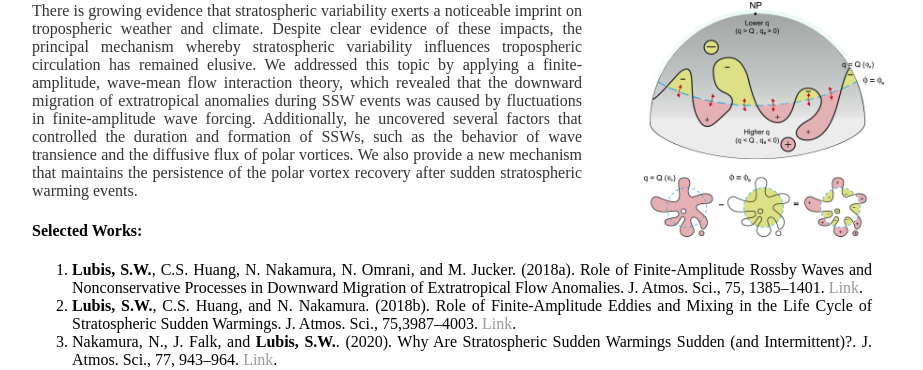
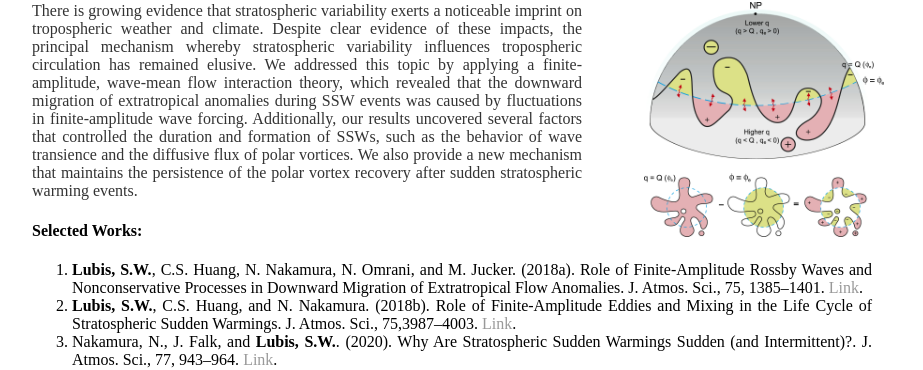
Before and after one commit to sandrolubis/sandrolubis.github.io, a Jekyll site: the page built from research/index.html, in a window 1280 px wide. Shown: the part 810-1180 px from the top of the page, without its empty margins (276-1199 px from the left). Built offline with Jekyll 4.4.1, drawn with Linux system fonts in a browser that asks for light colours.

Commit message:
Update index.html

```diff
--- a/research/index.html
+++ b/research/index.html
@@ -25,8 +25,10 @@
 			<img src="https://sandrolubis.github.io/assets/images/full-jas-d-17-0376.1-f1.jpg" alt="Fig 2" style="position:absolute; left:920px; width:240px">
 			<p class="indented", style="width:550px"><font size=3>  There is growing evidence that stratospheric variability exerts a noticeable imprint on tropospheric weather
                             and climate. Despite clear evidence of these impacts, the principal mechanism whereby stratospheric variability influences tropospheric circulation has remained elusive.
-				We addressed this topic by applying a finite-amplitude, wave-mean flow interaction theory, which revealed that the downward migration of extratropical anomalies during SSW events was caused by fluctuations in finite-amplitude wave forcing. Additionally, he uncovered several factors that
-				controlled the duration and formation of SSWs, such as the behavior of wave transience and the diffusive flux of polar vortices. We also provide a new mechanism that maintains the persistence of
+				We addressed this topic by applying a finite-amplitude, wave-mean flow interaction theory, which revealed that the downward migration of extratropical anomalies during SSW events
+				was caused by fluctuations in finite-amplitude wave forcing. Additionally, our results uncovered several factors that
+				controlled the duration and formation of SSWs, such as the behavior of wave transience and the diffusive flux of polar vortices.
+				We also provide a new mechanism that maintains the persistence of
 				the polar vortex recovery after sudden stratospheric warming events.</font></p>
 			<h4>Selected Works:</h4>
 			<ol style="text-align:justify;">
```
